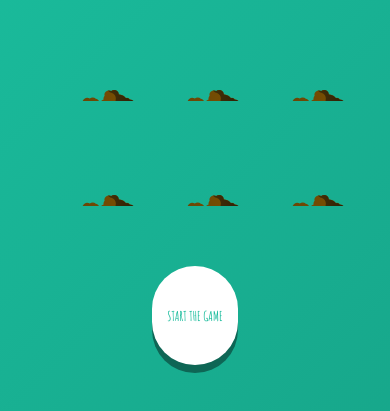
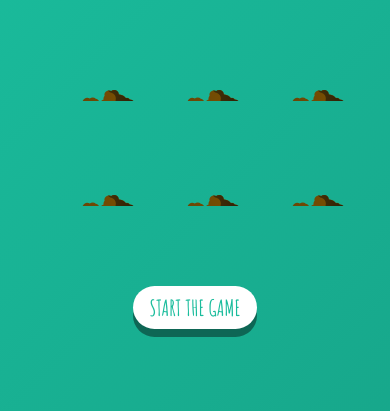
Before and after one commit to NabintouSFofana/catch-the-rabbit, a plain HTML site: page index.html in a window 390 px wide. Shown: the part 101-512 px from the top of the page. Drawn offline with Linux system fonts and the light colour scheme.

Commit message:
first commit

```diff
--- a/index.html
+++ b/index.html
@@ -33,7 +33,7 @@
     </div>
   </div>
 <audio id="pop-sound" src="pop.mp3"></audio>
-<button class="btn" onClick="startGame()"><h6>START THE GAME</h6></button>
+<button class="btn" onClick="startGame()">START THE GAME</button>
 <script src="index.js"></script>
 
 </body>
--- a/style.css
+++ b/style.css
@@ -45,21 +45,21 @@ h1 {
 
 
 .btn {
-  display: block;
-  margin: 4rem auto 0;
-  padding: 1.2rem 4rem;
-  font-size: clamp(2rem, 2vw, 3.4rem);
+  display: inline-block;
+  margin: 4rem auto 0;  /* Top margin separates it from game */
+  padding: 1rem 2rem;
+  font-size: 2.8rem;
   font-family: 'Amatic SC', cursive;
-  max-width: 90%;
   font-weight: bold;
+  text-align: center;
   cursor: pointer;
-  text-align: center;
   color: #1ABC9C;
   background: #ffffff;
   border: none;
   border-radius: 50px;
   box-shadow: 0 8px #0E6655;
   transition: all 0.2s ease;
+  max-width: 300px;
 }
 
 .btn:hover {
@@ -130,7 +130,12 @@ h1 {
   }
 
   .btn {
-    font-size: 2rem;
-    padding: 1rem 1.5rem;
+    margin-top: 6rem;       /* More space above the button */
+    font-size: 2.2rem;
+    padding: 0.8rem 1.6rem;
+    max-width: 90%;
+  }
+  .game {
+    margin-bottom: 2rem;    /* Optional: add space below game grid too */
   }
 }
```
